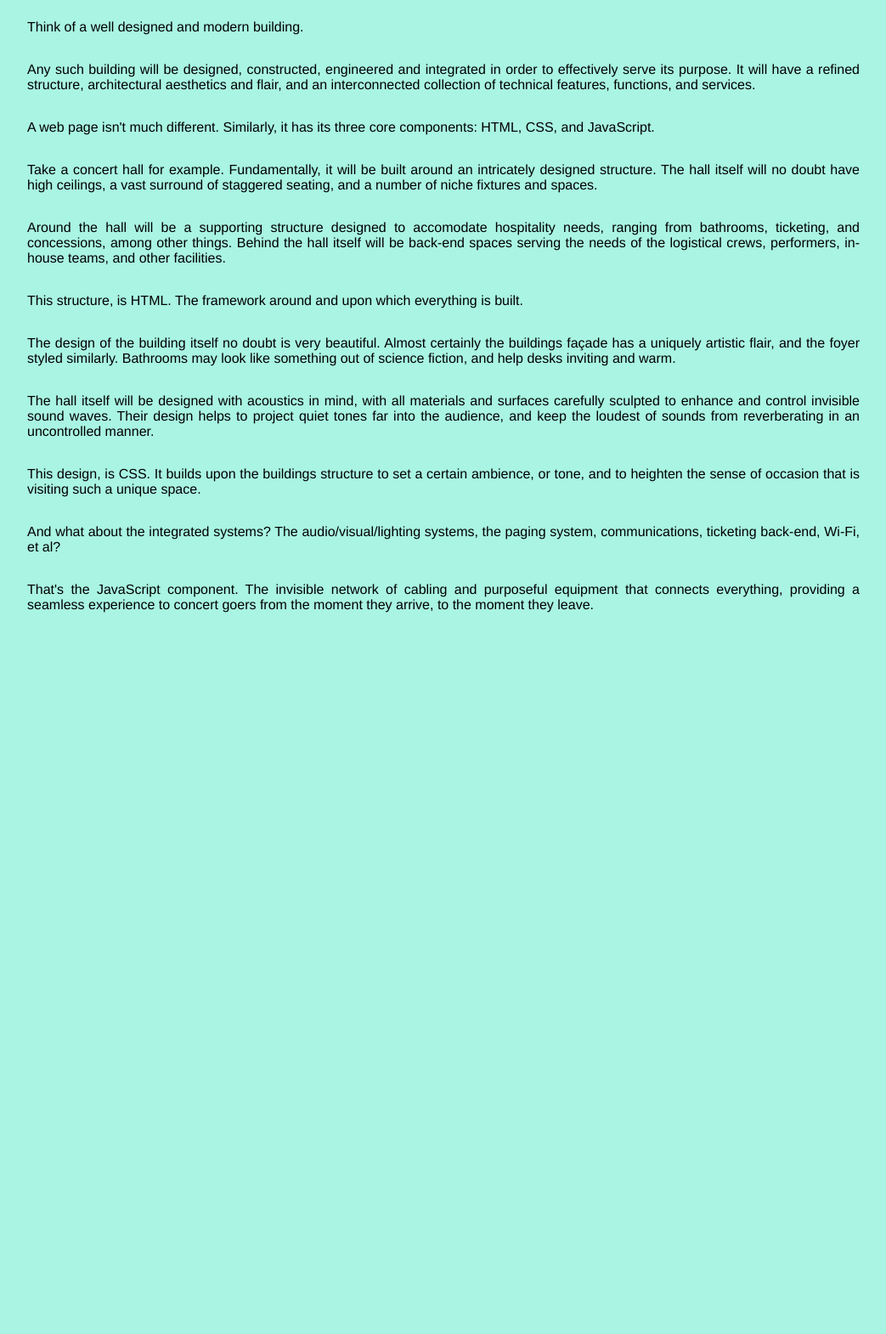
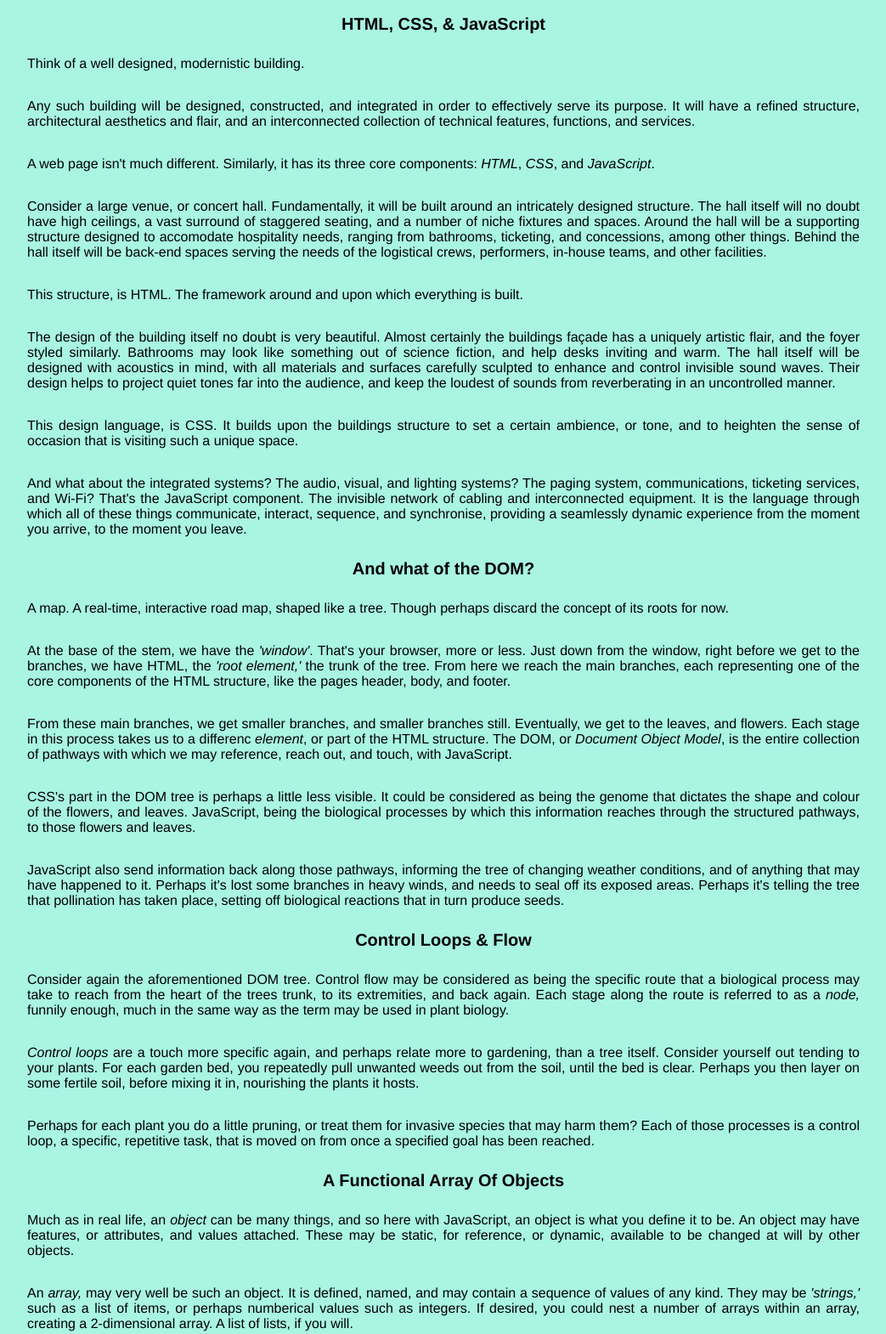
Before and after one commit to oranmornz/oranmornz.github.io, a plain HTML site: page blog/javascript-dom.html in a window 1280 px wide. Shown: the part 126-1696 px from the top of the page at 85% size, without its empty margins (118-1161 px from the left). Before the commit the page ends 863 px from the top, so only its background shows below. Drawn offline with Linux system fonts and the light colour scheme.

Commit message:
JS-DOM Blog

```diff
--- a/blog/javascript-dom.html
+++ b/blog/javascript-dom.html
@@ -20,40 +20,77 @@
         </ul>
     </div>
     <div id="blog-entry">
-        <h2>JavaScript & The DOM</h2>
+        <h2>
+            JavaScript & The DOM
+        </h2>
+        <h3>
+            HTML, CSS, & JavaScript
+        </h3>
         <p>
-            Think of a well designed and modern building.
+            Think of a well designed, modernistic building.
         </p>
         <p>
-            Any such building will be designed, constructed, engineered and integrated in order to effectively serve its purpose. It will have a refined structure, architectural aesthetics and flair, and an interconnected collection of technical features, functions, and services.
+            Any such building will be designed, constructed, and integrated in order to effectively serve its purpose. It will have a refined structure, architectural aesthetics and flair, and an interconnected collection of technical features, functions, and services.
         </p>
         <p>
-            A web page isn't much different. Similarly, it has its three core components: HTML, CSS, and JavaScript.
+            A web page isn't much different. Similarly, it has its three core components: <em>HTML</em>, <em>CSS</em>, and <em>JavaScript</em>.
         </p>
         <p>
-            Take a concert hall for example. Fundamentally, it will be built around an intricately designed structure. The hall itself will no doubt have high ceilings, a vast surround of staggered seating, and a number of niche fixtures and spaces.
-        </p>
-        <p>
-            Around the hall will be a supporting structure designed to accomodate hospitality needs, ranging from bathrooms, ticketing, and concessions, among other things. Behind the hall itself will be back-end spaces serving the needs of the logistical crews, performers, in-house teams, and other facilities.
+            Consider a large venue, or concert hall. Fundamentally, it will be built around an intricately designed structure. The hall itself will no doubt have high ceilings, a vast surround of staggered seating, and a number of niche fixtures and spaces. Around the hall will be a supporting structure designed to accomodate hospitality needs, ranging from bathrooms, ticketing, and concessions, among other things. Behind the hall itself will be back-end spaces serving the needs of the logistical crews, performers, in-house teams, and other facilities.
         </p>
         <p>
             This structure, is HTML. The framework around and upon which everything is built.
         </p>
         <p>
-            The design of the building itself no doubt is very beautiful. Almost certainly the buildings façade has a uniquely artistic flair, and the foyer styled similarly. Bathrooms may look like something out of science fiction, and help desks inviting and warm.
+            The design of the building itself no doubt is very beautiful. Almost certainly the buildings façade has a uniquely artistic flair, and the foyer styled similarly. Bathrooms may look like something out of science fiction, and help desks inviting and warm. The hall itself will be designed with acoustics in mind, with all materials and surfaces carefully sculpted to enhance and control invisible sound waves. Their design helps to project quiet tones far into the audience, and keep the loudest of sounds from reverberating in an uncontrolled manner.
         </p>
         <p>
-            The hall itself will be designed with acoustics in mind, with all materials and surfaces carefully sculpted to enhance and control invisible sound waves. Their design helps to project quiet tones far into the audience, and keep the loudest of sounds from reverberating in an uncontrolled manner.
+            This design language, is CSS. It builds upon the buildings structure to set a certain ambience, or tone, and to heighten the sense of occasion that is visiting such a unique space.
         </p>
         <p>
-            This design, is CSS. It builds upon the buildings structure to set a certain ambience, or tone, and to heighten the sense of occasion that is visiting such a unique space.
+            And what about the integrated systems? The audio, visual, and lighting systems? The paging system, communications, ticketing services, and Wi-Fi? That's the JavaScript component. The invisible network of cabling and interconnected equipment. It is the language through which all of these things communicate, interact, sequence, and synchronise, providing a seamlessly dynamic experience from the moment you arrive, to the moment you leave.
+        </p>
+        <h3>And what of the DOM?</h3>
+        <p>
+            A map. A real-time, interactive road map, shaped like a tree. Though perhaps discard the concept of its roots for now.
         </p>
         <p>
-            And what about the integrated systems? The audio/visual/lighting systems, the paging system, communications, ticketing back-end, Wi-Fi, et al?
+            At the base of the stem, we have the <em>'window'</em>. That's your browser, more or less. Just down from the window, right before we get to the branches, we have HTML, the <em>'root element,'</em> the trunk of the tree. From here we reach the main branches, each representing one of the core components of the HTML structure, like the pages header, body, and footer.
         </p>
         <p>
-            That's the JavaScript component. The invisible network of cabling and purposeful equipment that connects everything, providing a seamless experience to concert goers from the moment they arrive, to the moment they leave.
+            From these main branches, we get smaller branches, and smaller branches still. Eventually, we get to the leaves, and flowers. Each stage in this process takes us to a differenc <em>element</em>, or part of the HTML structure. The DOM, or <em>Document Object Model</em>, is the entire collection of pathways with which we may reference, reach out, and touch, with JavaScript.
         </p>
+        <p>
+            CSS's part in the DOM tree is perhaps a little less visible. It could be considered as being the genome that dictates the shape and colour of the flowers, and leaves. JavaScript, being the biological processes by which this information reaches through the structured pathways, to those flowers and leaves.
+        </p>
+        <p>
+            JavaScript also send information back along those pathways, informing the tree of changing weather conditions, and of anything that may have happened to it. Perhaps it's lost some branches in heavy winds, and needs to seal off its exposed areas. Perhaps it's telling the tree that pollination has taken place, setting off biological reactions that in turn produce seeds.
+        </p>
+        <h3>
+            Control Loops & Flow
+        </h3>
+        <p>
+            Consider again the aforementioned DOM tree. Control flow may be considered as being the specific route that a biological process may take to reach from the heart of the trees trunk, to its extremities, and back again. Each stage along the route is referred to as a <em>node,</em> funnily enough, much in the same way as the term may be used in plant biology.
+        </p>
+        <p>
+            <em>Control loops</em> are a touch more specific again, and perhaps relate more to gardening, than a tree itself. Consider yourself out tending to your plants. For each garden bed, you repeatedly pull unwanted weeds out from the soil, until the bed is clear. Perhaps you then layer on some fertile soil, before mixing it in, nourishing the plants it hosts.
+        </p>
+        <p>
+            Perhaps for each plant you do a little pruning, or treat them for invasive species that may harm them? Each of those processes is a control loop, a specific, repetitive task, that is moved on from once a specified goal has been reached.
+        </p>
+        <h3>
+            A Functional Array Of Objects
+        </h3>
+        <p>
+            Much as in real life, an <em>object</em> can be many things, and so here with JavaScript, an object is what you define it to be. An object may have features, or attributes, and values attached. These may be static, for reference, or dynamic, available to be changed at will by other objects.
+        </p>
+        <p>
+            An <em>array,</em> may very well be such an object. It is defined, named, and may contain a sequence of values of any kind. They may be <em>'strings,'</em> such as a list of items, or perhaps numberical values such as integers. If desired, you could nest a number of arrays within an array, creating a 2-dimensional array. A list of lists, if you will.
+        </p>
+        <p>
+            You could also have an array of specific functions, that may be selected as needed. A <em>function</em> itself may be described most simply as a customisable command, which when called upon, activates a pre-determined sequence of events. This functionality is beneficial for many reasons, but notably functions help to simplify and refine code, preventing it from becoming convoluted and challenging to parse and work with.
+        </p>
+
     </div>
     <!--<div id="footer">
         <h2>???</h2>
```
